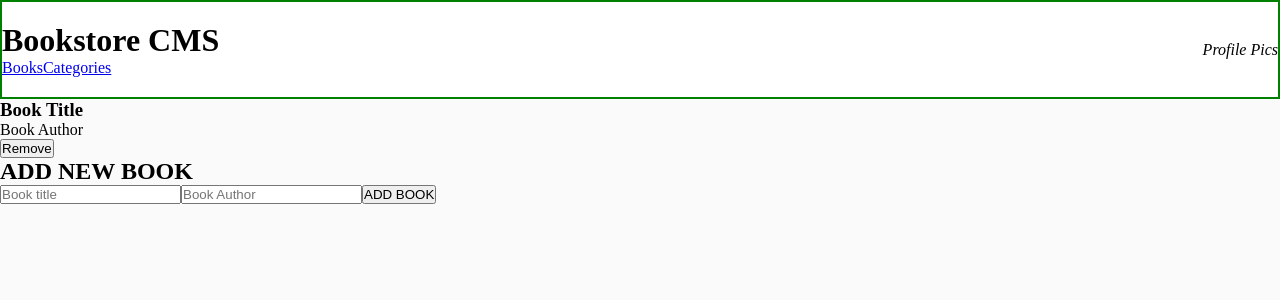
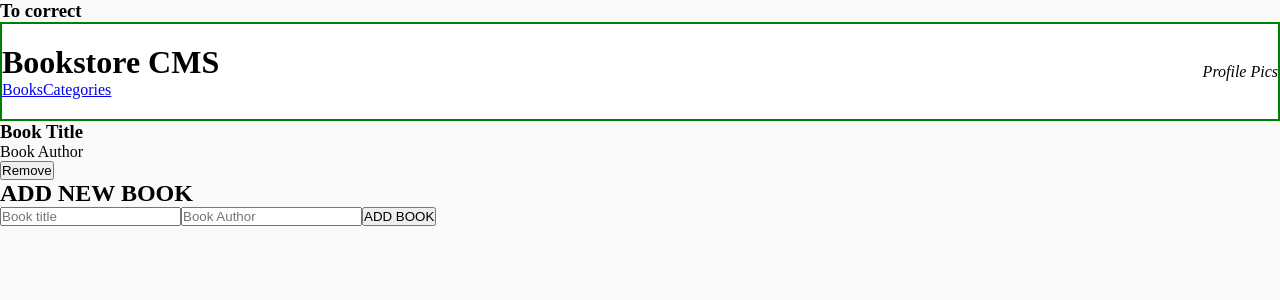
Before and after one commit to Ibnballo1/bookstore, a React (Create React App) app: page / in a window 1280 px wide. Shown: the top 300 px of the page. Built offline with nearby package versions, Linux system fonts and the light colour scheme.

Commit message:
Updates components

```diff
--- a/src/App.js
+++ b/src/App.js
@@ -7,6 +7,7 @@ import './App.css';
 
 const App = () => (
   <div className="container">
+    <h3> To correct</h3>
     <Header />
     <Routes>
       <Route path="/" element={<Books />} />
```
